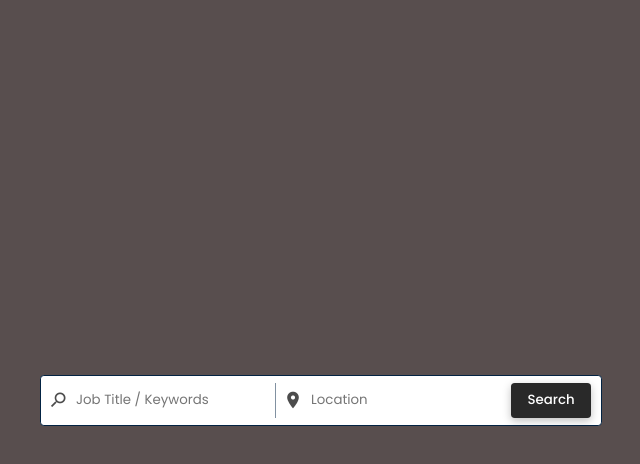
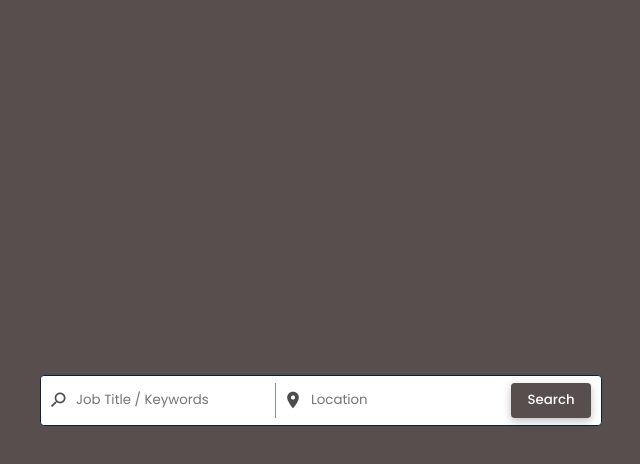
Before and after one commit to fearlxss-21/dual-search-bar, a plain HTML site: page index.html in a window 1280 px wide. In both pictures the pointer is over the button "Search". Shown: the whole page, without its empty margins (319-959 px from the left). Drawn offline with nearby package versions, Linux system fonts and the light colour scheme.

Commit message:
Dual Search Bar

```diff
--- a/style.css
+++ b/style.css
@@ -81,6 +81,10 @@ body {
     box-shadow: 0px 3px 8px rgba(0, 0, 0, 0.25);
 }
 
+.search-bar button:hover{
+    background: rgb(88, 78, 78);
+}
+
 input[type="search"]::-webkit-search-cancel-button {
     appearance: none;
     position: relative;
```
Also changed, not shown: index.html (+4 -9 lines).
